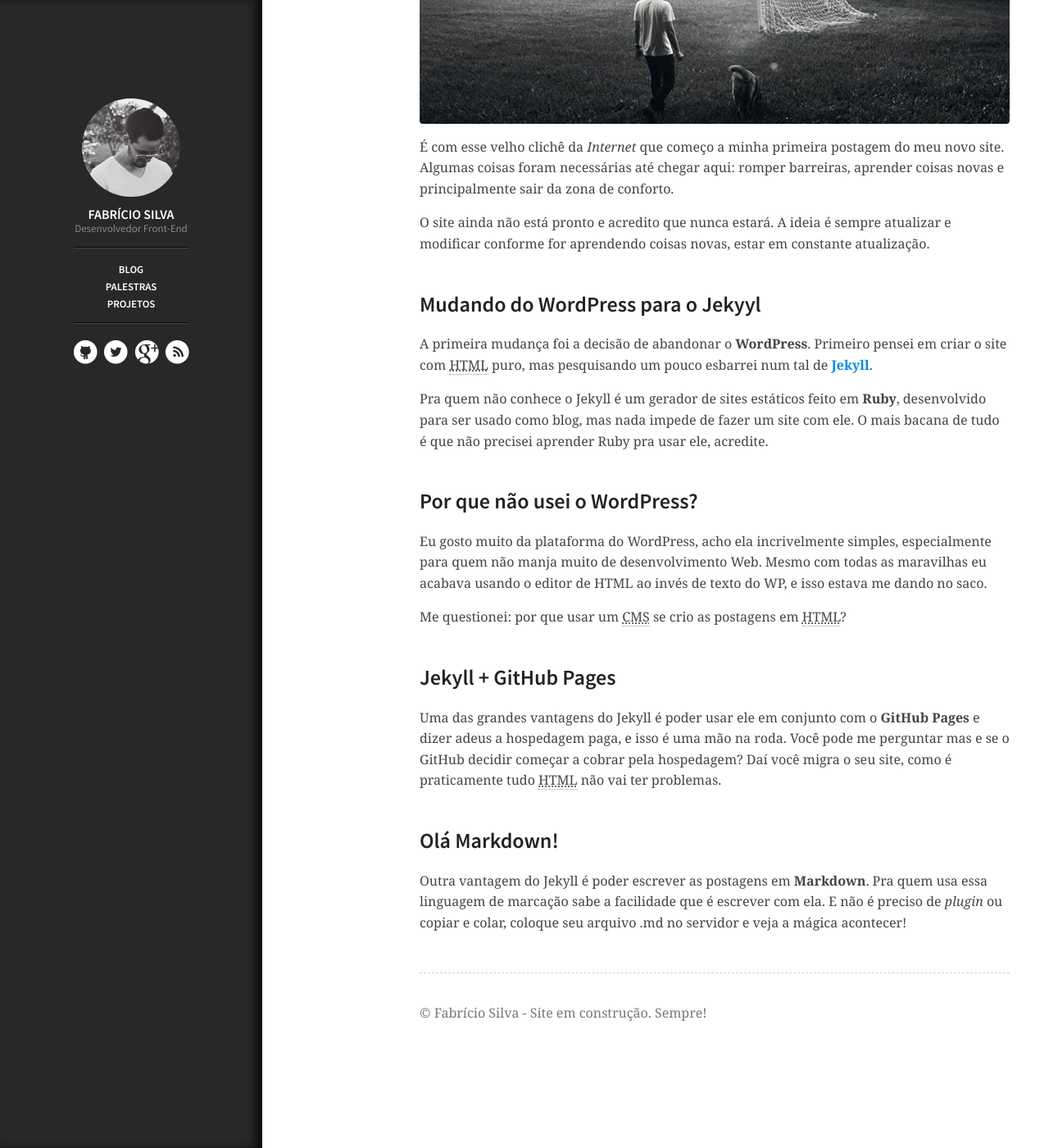
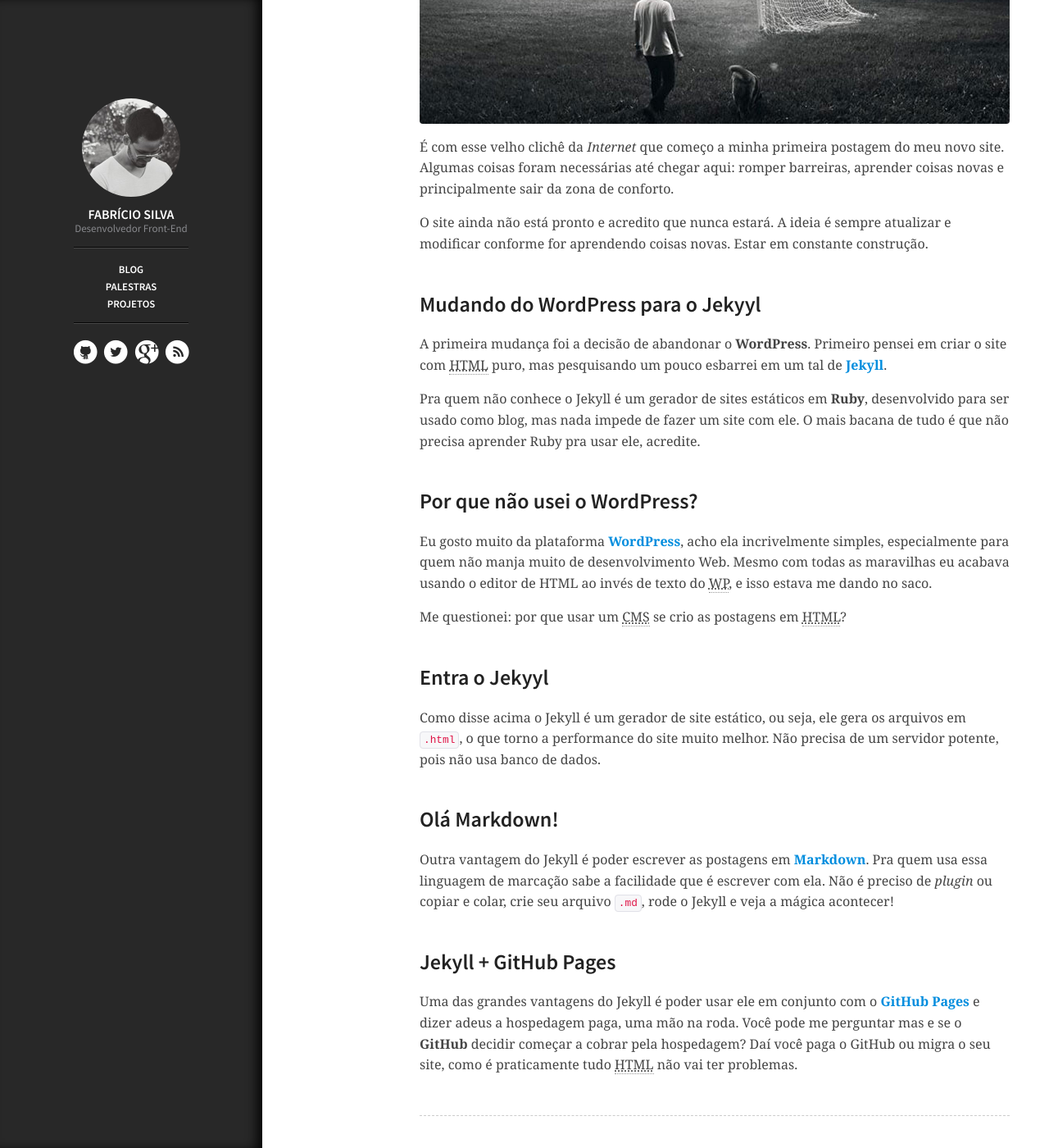
Before and after one commit to fabriciofmsilva/fabriciofmsilva.github.io, a Jekyll site: the page built from _posts/2013-07-03-ola-mundo.md, in a window 1280 px wide and 1400 px high, scrolled down 381 px. Shown: the whole window at 82% size. Built offline with Jekyll 4.4.1, drawn with Linux system fonts in a browser that asks for light colours; nearby versions of some CDN libraries; comment, search, counter and statistics services are not loaded.

Commit message:
Edit post Olá Mundo!

```diff
--- a/_posts/2013-07-03-ola-mundo.md
+++ b/_posts/2013-07-03-ola-mundo.md
@@ -9,24 +9,28 @@
 
 É com esse velho clichê da *Internet* que começo a minha primeira postagem do meu novo site. Algumas coisas foram necessárias até chegar aqui: romper barreiras, aprender coisas novas e principalmente sair da zona de conforto.
 
-O site ainda não está pronto e acredito que nunca estará. A ideia é sempre atualizar e modificar conforme for aprendendo coisas novas, estar em constante atualização.
+O site ainda não está pronto e acredito que nunca estará. A ideia é sempre atualizar e modificar conforme for aprendendo coisas novas. Estar em constante construção.
 
 ##Mudando do WordPress para o Jekyyl
 
-A primeira mudança foi a decisão de abandonar o **WordPress**. Primeiro pensei em criar o site com <abbr title="HyperText Markup Language">HTML</abbr> puro, mas pesquisando um pouco esbarrei num tal de [Jekyll](http://jekyllrb.com/).
+A primeira mudança foi a decisão de abandonar o **WordPress**. Primeiro pensei em criar o site com <abbr title="HyperText Markup Language">HTML</abbr> puro, mas pesquisando um pouco esbarrei em um tal de [Jekyll](http://jekyllrb.com/).
 
-Pra quem não conhece o Jekyll é um gerador de sites estáticos feito em **Ruby**, desenvolvido para ser usado como blog, mas nada impede de fazer um site com ele. O mais bacana de tudo é que não precisei aprender Ruby pra usar ele, acredite.
+Pra quem não conhece o Jekyll é um gerador de sites estáticos em **Ruby**, desenvolvido para ser usado como blog, mas nada impede de fazer um site com ele. O mais bacana de tudo é que não precisa aprender Ruby pra usar ele, acredite.
 
 ##Por que não usei o WordPress?
 
-Eu gosto muito da plataforma do WordPress, acho ela incrivelmente simples, especialmente para quem não manja muito de desenvolvimento Web. Mesmo com todas as maravilhas eu acabava usando o editor de HTML ao invés de texto do WP, e isso estava me dando no saco.
+Eu gosto muito da plataforma [WordPress](http://wordpress.org/), acho ela incrivelmente simples, especialmente para quem não manja muito de desenvolvimento Web. Mesmo com todas as maravilhas eu acabava usando o editor de HTML ao invés de texto do <abbr title="WordPress">WP</abbr>, e isso estava me dando no saco.
 
 Me questionei: por que usar um <abbr title="Sistema de Gerenciamento de Conteúdo">CMS</abbr> se crio as postagens em <abbr title="HyperText Markup Language">HTML</abbr>?
 
-##Jekyll + GitHub Pages
+##Entra o Jekyyl
 
-Uma das grandes vantagens do Jekyll é poder usar ele em conjunto com o **GitHub Pages** e dizer adeus a hospedagem paga, e isso é uma mão na roda. Você pode me perguntar mas e se o GitHub decidir começar a cobrar pela hospedagem? Daí você migra o seu site, como é praticamente tudo <abbr title="HyperText Markup Language">HTML</abbr> não vai ter problemas.
+Como disse acima o Jekyll é um gerador de site estático, ou seja, ele gera os arquivos em `.html`, o que torno a performance do site muito melhor. Não precisa de um servidor potente, pois não usa banco de dados.
 
 ##Olá Markdown!
 
-Outra vantagem do Jekyll é poder escrever as postagens em **Markdown**. Pra quem usa essa linguagem de marcação sabe a facilidade que é escrever com ela. E não é preciso de *plugin* ou copiar e colar, coloque seu arquivo .md no servidor e veja a mágica acontecer!
+Outra vantagem do Jekyll é poder escrever as postagens em [Markdown](http://daringfireball.net/projects/markdown/). Pra quem usa essa linguagem de marcação sabe a facilidade que é escrever com ela. Não é preciso de <i class="idiomatic" lang="en">plugin</i> ou copiar e colar, crie seu arquivo `.md`, rode o Jekyll e veja a mágica acontecer!
+
+##Jekyll + GitHub Pages
+
+Uma das grandes vantagens do Jekyll é poder usar ele em conjunto com o [GitHub Pages](http://pages.github.com/) e dizer adeus a hospedagem paga, uma mão na roda. Você pode me perguntar mas e se o **GitHub** decidir começar a cobrar pela hospedagem? Daí você paga o GitHub ou migra o seu site, como é praticamente tudo <abbr title="HyperText Markup Language">HTML</abbr> não vai ter problemas.
```
